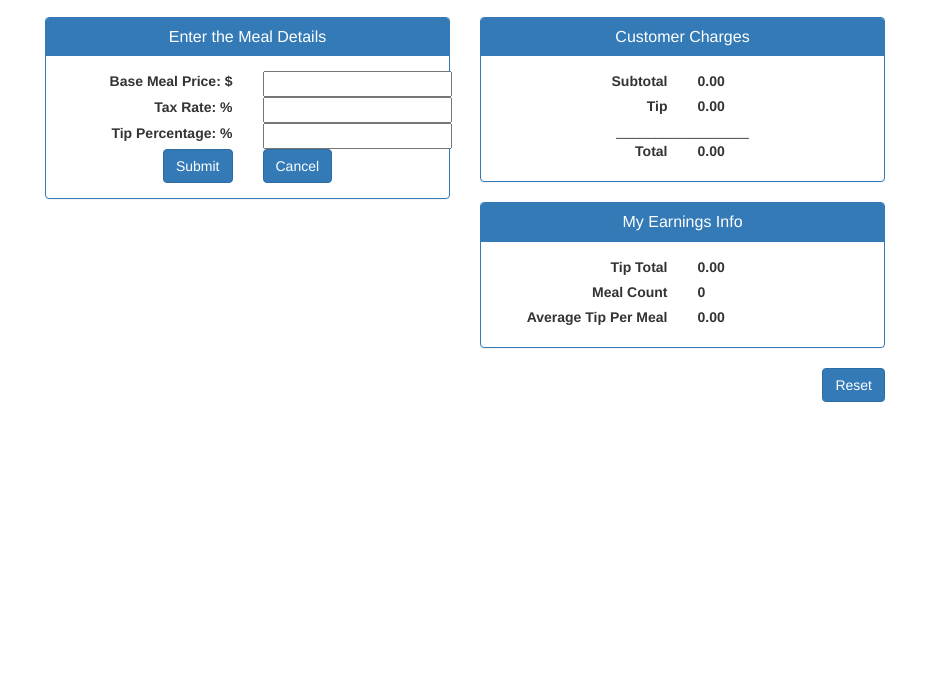
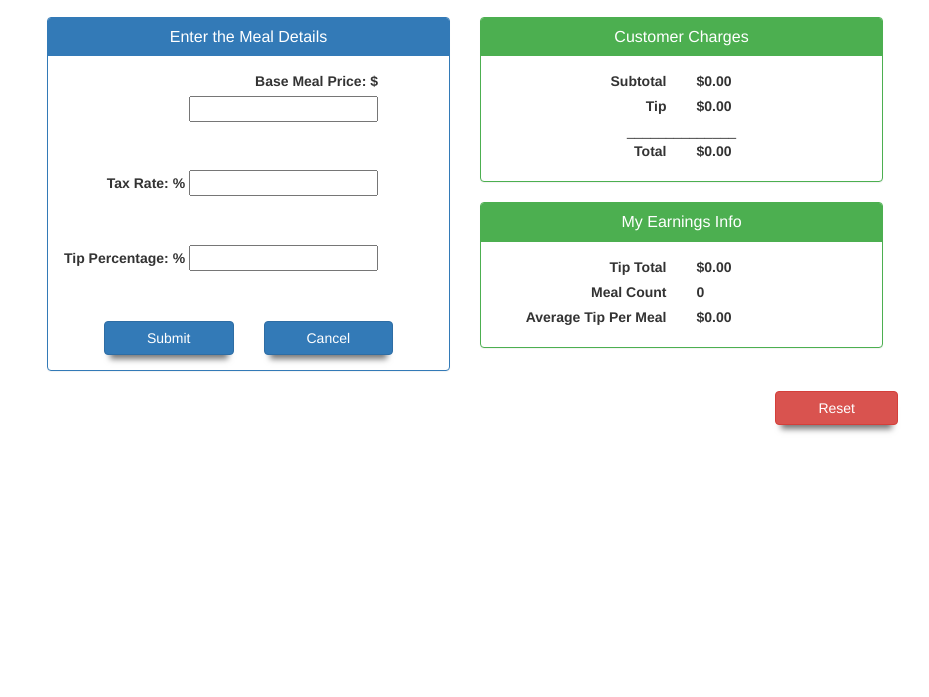
Before and after one commit to jcortes/ngWaitstaffCalc, a website: page index.html in a window 1280 px wide. Shown: the part 103-800 px from the top of the page, without its empty margins (175-1104 px from the left). Drawn offline with nearby package versions, Linux system fonts and the light colour scheme; some packages are replaced by stand-ins of ours.

Commit message:
Improves

```diff
--- a/css/app.css
+++ b/css/app.css
@@ -1,7 +1,29 @@
 .container {
-    width: 870px;
+    width: 70%;
 }
 
+.input-row {
+    margin-bottom: 3.4em;
+    padding-right: 4em;
+}
+
+.btn {
+    padding: 6px 42px;
+
+    -webkit-box-shadow: 0 10px 6px -6px #777;
+	-moz-box-shadow: 0 10px 6px -6px #777;
+	box-shadow: 0 10px 6px -6px #777;
+}
 .error {
     color: crimson;
 }
+
+.panel-primary-right {
+    border-color: #4caf50;
+}
+
+.panel-primary-right > .panel-heading-right {
+    color: #FFF;
+    background-color: #4caf50;
+    border-color: #4caf50;
+}
--- a/index.html
+++ b/index.html
@@ -10,51 +10,47 @@
 
 <body ng-app="waitCalc" ng-controller="calCtrl">
 
-    <div class="container text-center">
-        <header>
+    <header class="container text-center">
         <div class="page-header">
             <h1>Waitstaff Calculator</h1>
         </div>
     </header>
-    </div>
 
-    <div class="container">
-        <div class="row text-center">
-
-            <div class="col-md-6">
-                <section>
-                    <div class="panel panel-primary">
-                      <div class="panel-heading">
+    <div class="container text-center">
+        <section class="col-md-6">
+            <section class="panel panel-primary">
+                <header class="panel-heading">
                     <h3 class="panel-title">Enter the Meal Details</h3>
-                      </div>
-                      <div class="panel-body">
-
-                          <form name="frm" ng-submit="submit()" novalidate>
-                              <div class="row">
-                                  <div class="col-md-6 text-right">
-                                      <label>Base Meal Price: $</label>
-                                  </div>
-                                  <div class="col-md-6 text-left">
-                                      <input type="decimal" name="base_meal_price" required/>
+                </header>
+                <form class="panel-body" name="frm" ng-submit="submit()" novalidate>
+                    <div class="row input-row">
+                        <div class="col-md-12 text-right">
+                            <label for="base_meal_price">Base Meal Price: $</label>
+                            <input type="number" name="base_meal_price" ng-model="data.base_meal_price" required/>
                             <div ng-if="frm.$submitted" ng-messages="frm.base_meal_price.$error">
-                                        <span ng-message="required">Base Meal Price field is required</span>
+                                <span class="error" ng-message="required">Base Meal Price field is required</span>
+                                <span class="error" ng-message="number">Base Meal Price must be a number</span>
                             </div>
                         </div>
                     </div>
-                              <div class="row">
-                                  <div class="col-md-6 text-right">
-                                      <label>Tax Rate: %</label>
-                                  </div>
-                                  <div class="col-md-6 text-left">
-                                      <input type="number" required/>
+                    <div class="row input-row">
+                        <div class="col-md-12 text-right">
+                            <label for="tax_rate">Tax Rate: %</label>
+                            <input type="number" name="tax_rate" ng-model="data.tax_rate" required/>
+                            <div ng-if="frm.$submitted" ng-messages="frm.tax_rate.$error">
+                                <span class="error" ng-message="required">Tax Rate field is required</span>
+                                <span class="error" ng-message="number">Tax Rate must be a number</span>
                             </div>
                         </div>
-                              <div class="row">
-                                  <div class="col-md-6 text-right">
-                                      <label>Tip Percentage: %</label>
                     </div>
-                                  <div class="col-md-6 text-left">
-                                      <input type="number" required/>
+                    <div class="row input-row">
+                        <div class="col-md-12 text-right">
+                            <label for="tip_perc">Tip Percentage: %</label>
+                            <input type="number" name="tip_perc" ng-model="data.tip_perc" required/>
+                            <div ng-if="frm.$submitted" ng-messages="frm.tip_perc.$error">
+                                <span class="error" ng-message="required">Tip Percentage field is required</span>
+                                <span class="error" ng-message="number">Tip Percentage must be a number</span>
+                            </div>
                         </div>
                     </div>
                     <div class="row">
@@ -62,30 +58,25 @@
                             <input type="submit" value="Submit" class="btn btn-primary" role="button"/>
                         </div>
                         <div class="col-md-6 text-left">
-                                      <input type="button" value="Cancel" class="btn btn-primary" role="button"/>
+                            <input type="button" value="Cancel" class="btn btn-primary" role="button" ng-click="clear()"/>
                         </div>
                     </div>
                 </form>
+            </section>
+        </section>
 
-                      </div>
-                    </div>
-                </section>
-            </div>
-
-            <div class="col-md-6">
-                <aside>
-                    <div class="panel panel-primary">
-                      <div class="panel-heading">
+        <aside class="col-md-6">
+            <section class="panel panel-primary panel-primary-right">
+                <header class="panel-heading panel-heading-right">
                     <h3 class="panel-title">Customer Charges</h3>
-                      </div>
-                      <div class="panel-body">
-
+                </header>
+                <section class="panel-body">
                     <div class="row">
                         <div class="col-md-6 text-right">
                             <label>Subtotal</label>
                         </div>
                         <div class="col-md-6 text-left">
-                                  <label>0.00</label>
+                            <label>{{data.subtotal | currency}}</label>
                         </div>
                     </div>
                     <div class="row">
@@ -93,38 +84,34 @@
                             <label>Tip</label>
                         </div>
                         <div class="col-md-6 text-left">
-                                  <label>0.00</label>
+                            <label>{{data.tip | currency}}</label>
                         </div>
                     </div>
                     <div class="row">
-                              <div class="col-md-12">_________________</div>
+                        <div class="col-md-12">______________</div>
                     </div>
                     <div class="row">
                         <div class="col-md-6 text-right">
                             <label>Total</label>
                         </div>
                         <div class="col-md-6 text-left">
-                                  <label>0.00</label>
+                            <label>{{data.subtotal + data.tip | currency}}</label>
                         </div>
                     </div>
+                </section>
+            </section>
 
-                      </div>
-                    </div>
-                </aside>
-
-                <aside>
-                    <div class="panel panel-primary">
-                      <div class="panel-heading">
+            <section class="panel panel-primary panel-primary-right">
+                <header class="panel-heading panel-heading-right">
                     <h3 class="panel-title">My Earnings Info</h3>
-                      </div>
-                      <div class="panel-body">
-
+                </header>
+                <section class="panel-body">
                     <div class="row">
                         <div class="col-md-6 text-right">
                             <label>Tip Total</label>
                         </div>
                         <div class="col-md-6 text-left">
-                                  <label>0.00</label>
+                            <label>{{data.tiptotal_count | currency}}</label>
                         </div>
                     </div>
                     <div class="row">
@@ -132,7 +119,7 @@
                             <label>Meal Count</label>
                         </div>
                         <div class="col-md-6 text-left">
-                                  <label>0</label>
+                            <label>{{data.meal_count | number}}</label>
                         </div>
                     </div>
                     <div class="row">
@@ -140,27 +127,22 @@
                             <label>Average Tip Per Meal</label>
                         </div>
                         <div class="col-md-6 text-left">
-                                  <label>0.00</label>
+                            <label>{{data.average_count | currency}}</label>
                         </div>
                     </div>
-                      </div>
-                    </div>
+                </section>
+            </section>
         </aside>
-
-            </div>
-        </div>
 
         <div class="row text-right">
             <div class="col-md-3 col-md-offset-9">
-                <input type="button" value="Reset" class="btn btn-primary" role="button"/>
+                <input type="button" value="Reset" class="btn btn-danger" role="button" ng-click="reset()"/>
             </div>
         </div>
     </div>
 
     <script data-require="angular.js@1.3.10" data-semver="1.3.10" src="https://code.angularjs.org/1.3.10/angular.js"></script>
     <script src="https://code.angularjs.org/1.3.9/angular-messages.min.js"></script>
-    <script src="https://ajax.googleapis.com/ajax/libs/jquery/1.11.2/jquery.min.js"></script>
-    <script src="https://maxcdn.bootstrapcdn.com/bootstrap/3.3.2/js/bootstrap.min.js"></script>
     <script src="js/app.js"></script>
 </body>
 </html>
--- a/js/app.js
+++ b/js/app.js
@@ -1,4 +1,73 @@
 angular.module('waitCalc', ['ngMessages'])
 
 .controller('calCtrl', function ($scope) {
+
+    $scope.data = {};
+
+    // Meal Detailes fields
+    $scope.data.base_meal_price = null;
+    $scope.data.tax_rate = null;
+    $scope.data.tip_perc = null;
+
+    // Default Customer Charges
+    $scope.data.subtotal = 0;
+    $scope.data.tip = 0;
+
+    // Default Earnings Info
+    $scope.data.tiptotal_count = 0;
+    $scope.data.meal_count = 0;
+    $scope.data.average_count = 0;
+
+    var tip_count = 0;
+    var meal_count = 0;
+
+    $scope.submit = function(){
+
+        if($scope.frm.$valid){
+            var bmp = $scope.data.base_meal_price;
+            var tr = $scope.data.tax_rate;
+            var t = $scope.data.tip_perc;
+
+            var tax = (bmp * tr)/100;
+            var subtotal = bmp + tax;
+            var tip = (subtotal * t)/100;
+
+            tip_count = tip_count + tip;
+            meal_count = meal_count + 1;
+
+            var average_count = tip_count / meal_count;
+
+            // Customer Charges
+            $scope.data.subtotal = subtotal;
+            $scope.data.tip = tip;
+
+            // Earnings Info
+            $scope.data.tiptotal_count = tip_count;
+            $scope.data.meal_count = meal_count;
+            $scope.data.average_count = average_count;
+        }
+    };
+
+    $scope.clear = function(){
+        $scope.frm.$submitted = false;
+        $scope.data.base_meal_price = null;
+        $scope.data.tax_rate = null;
+        $scope.data.tip_perc = null;
+    };
+
+    $scope.reset = function(){
+        $scope.frm.$submitted = false;
+        $scope.data.base_meal_price = null;
+        $scope.data.tax_rate = null;
+        $scope.data.tip_perc = null;
+
+        // Default Customer Charges
+        $scope.data.subtotal = 0;
+        $scope.data.tip = 0;
+
+        // Default Earnings Info
+        $scope.data.tiptotal_count = 0;
+        $scope.data.meal_count = 0;
+        $scope.data.average_count = 0;
+    };
 });
```
Lines whose indentation alone changed are shown as unchanged.
